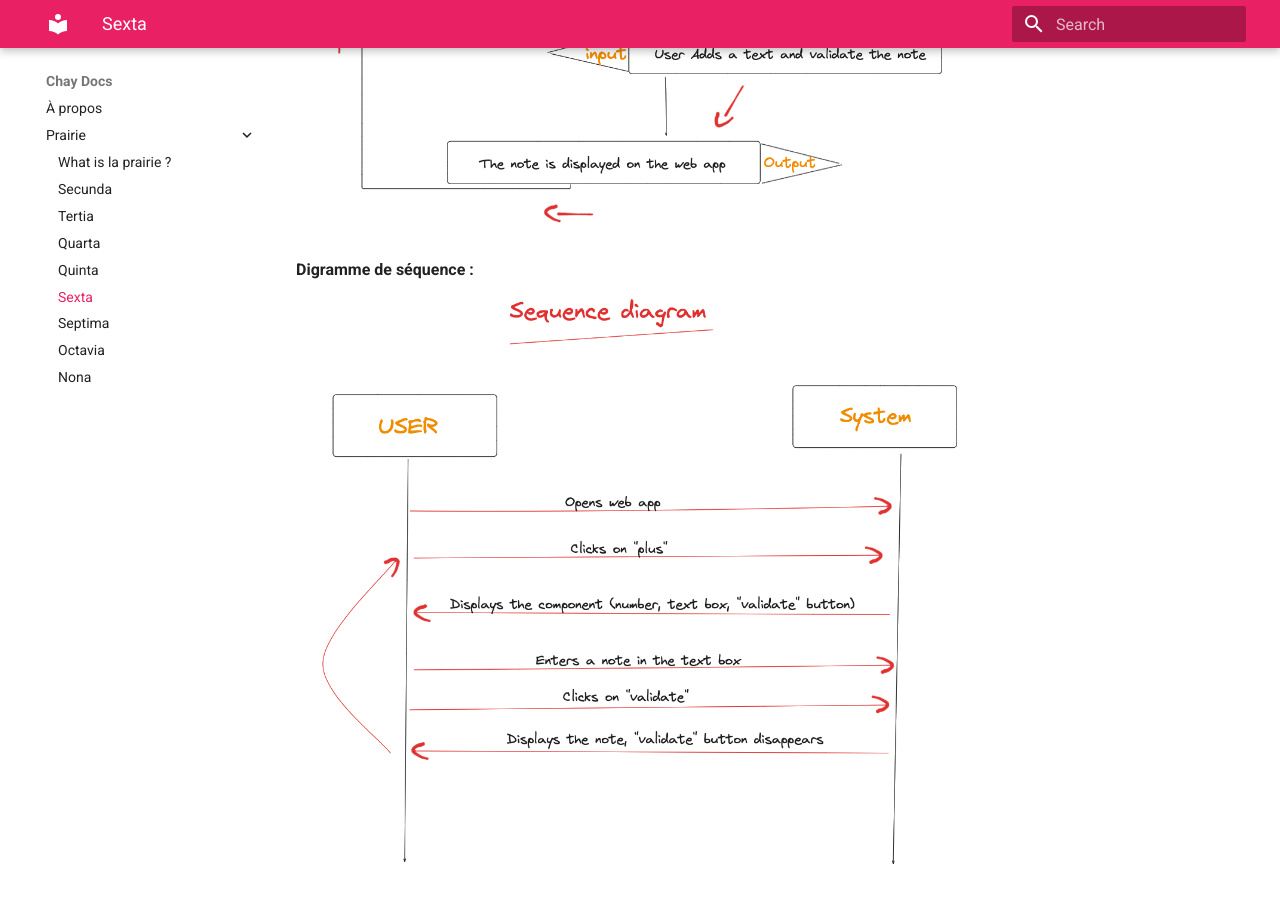
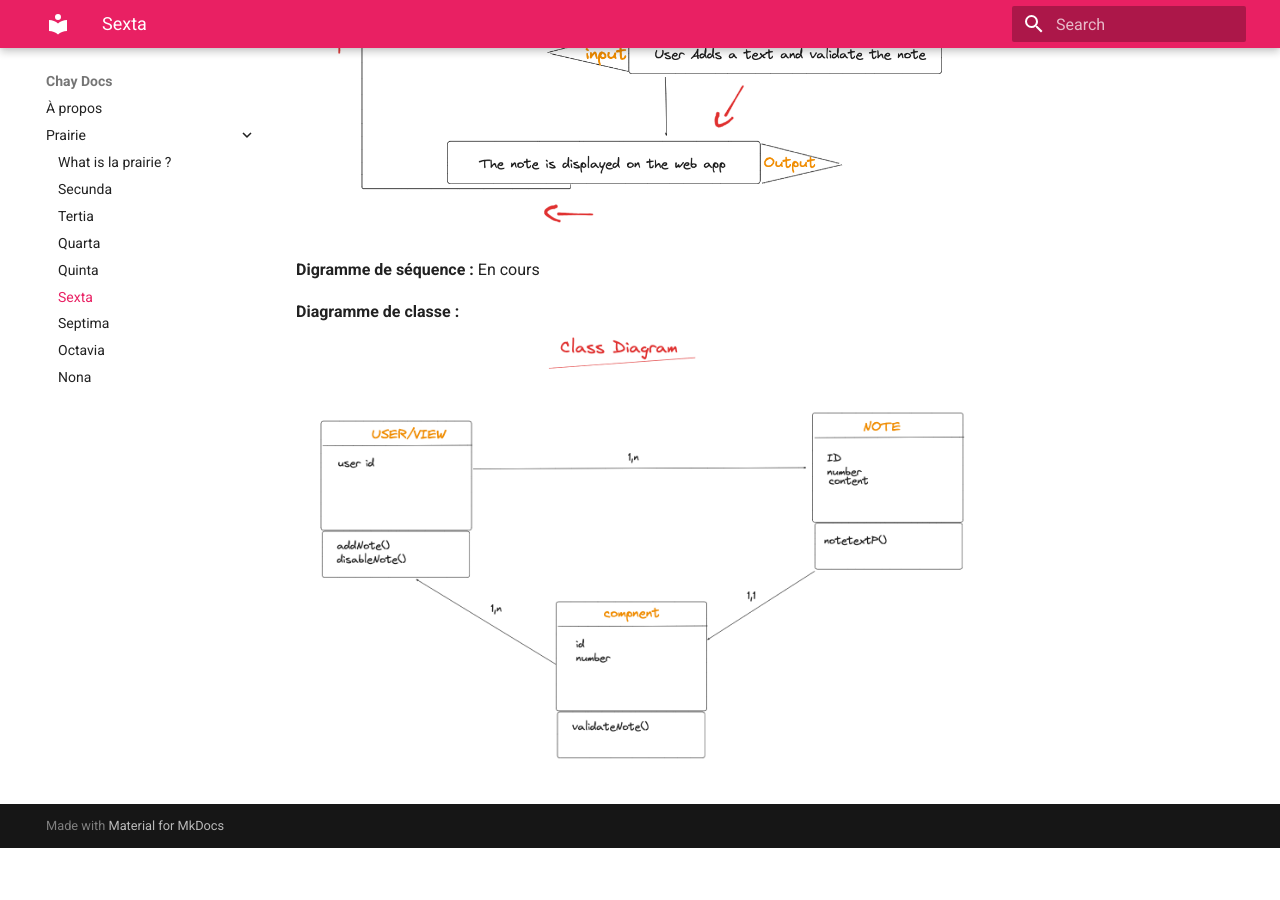
Before and after one commit to elhayanich/chay_docu, an MkDocs documentation site: the page built from docs/sexta.md, in a window 1280 px wide and 900 px high, scrolled down 2634 px. Built offline with MkDocs 1.6.1 and Material for MkDocs 9.7.7, drawn with Linux system fonts in a browser that asks for light colours; after the commit the page ends 3482 px from its top, so only the background shows below that.

Commit message:
update: sixta exo

```diff
--- a/docs/sexta.md
+++ b/docs/sexta.md
@@ -10,7 +10,7 @@ C'est une application de prise de note, l'utilisateur ajoute autant de notes qu'
 ![activity diagram](activity.png)
 
 **Digramme de séquence :**
-![sequence diagram](sequence.png)
+En cours
 
 **Diagramme de classe :**
 ![class diagram](class.png)
```
Also changed, not shown: site/activity.png (added), site/class.png (added), site/quinta/index.html, site/search/search_index.json, site/sequence.png (added), site/sexta/index.html, site/usecase.png (added), site/wireframe.png (added), 1 other file.
